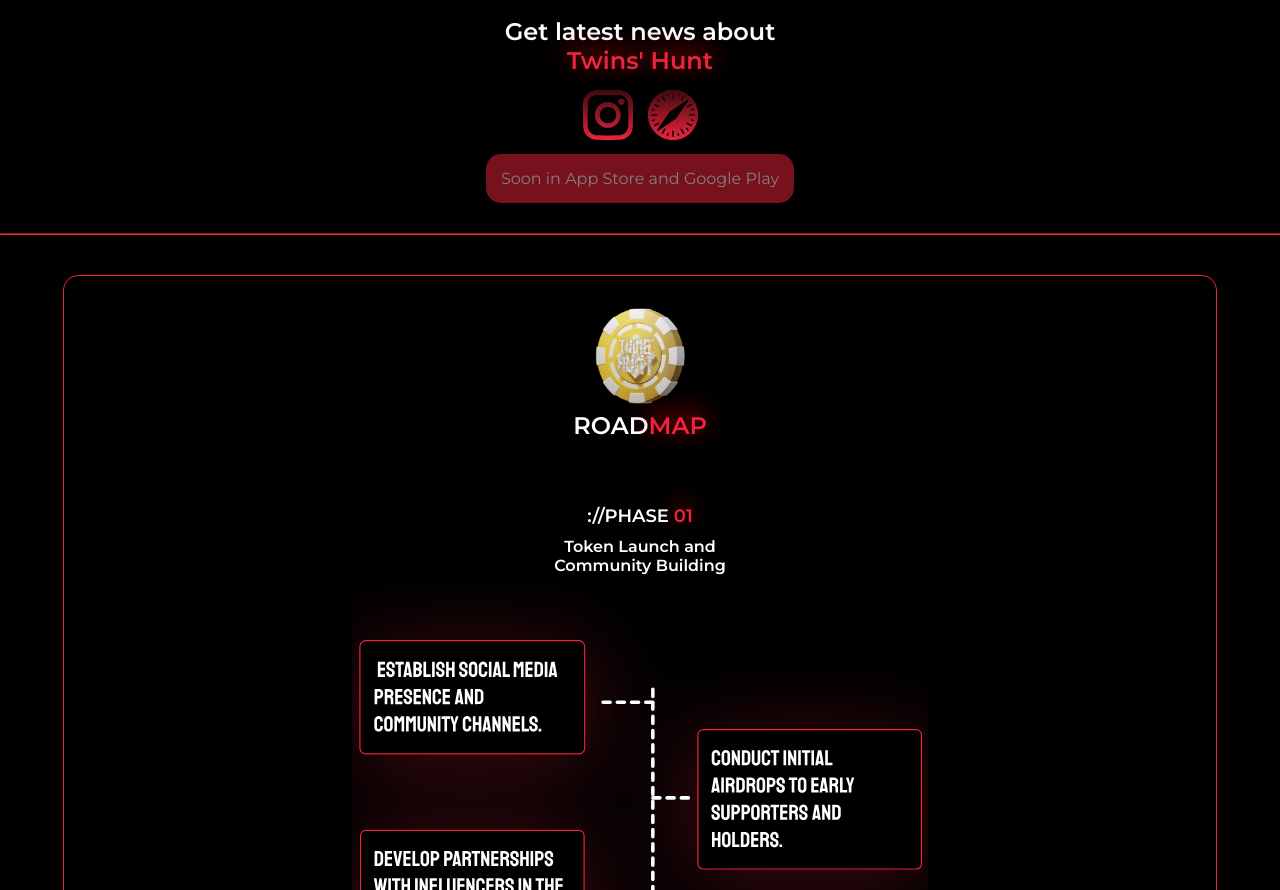
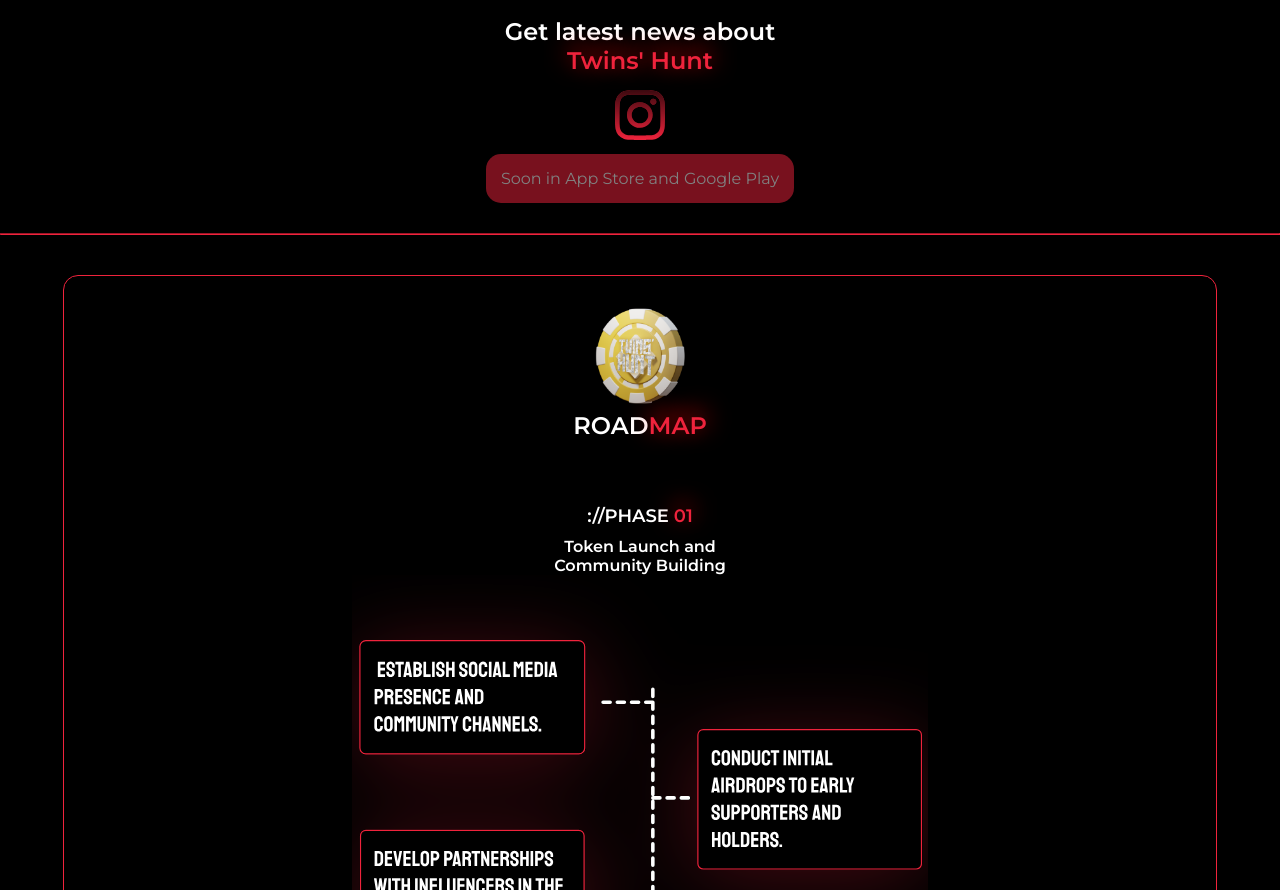
Before and after one commit to alvvaysxxx/huntcoin, a plain HTML site: page index.html in a window 1280 px wide. Shown: the part 2734-3624 px from the top of the page. Drawn offline with nearby package versions, Linux system fonts and the light colour scheme.

Commit message:
Update index.html

```diff
--- a/index.html
+++ b/index.html
@@ -113,9 +113,6 @@
                 target="_blank"
                 ><img src="/instagram.svg"
               /></a>
-              <a href="https://enigmastudio.vercel.app/" target="_blank"
-                ><img src="/browser.svg"
-              /></a>
             </div>
             <div class="download">
               <button disabled>Soon in App Store and Google Play</button>
```
